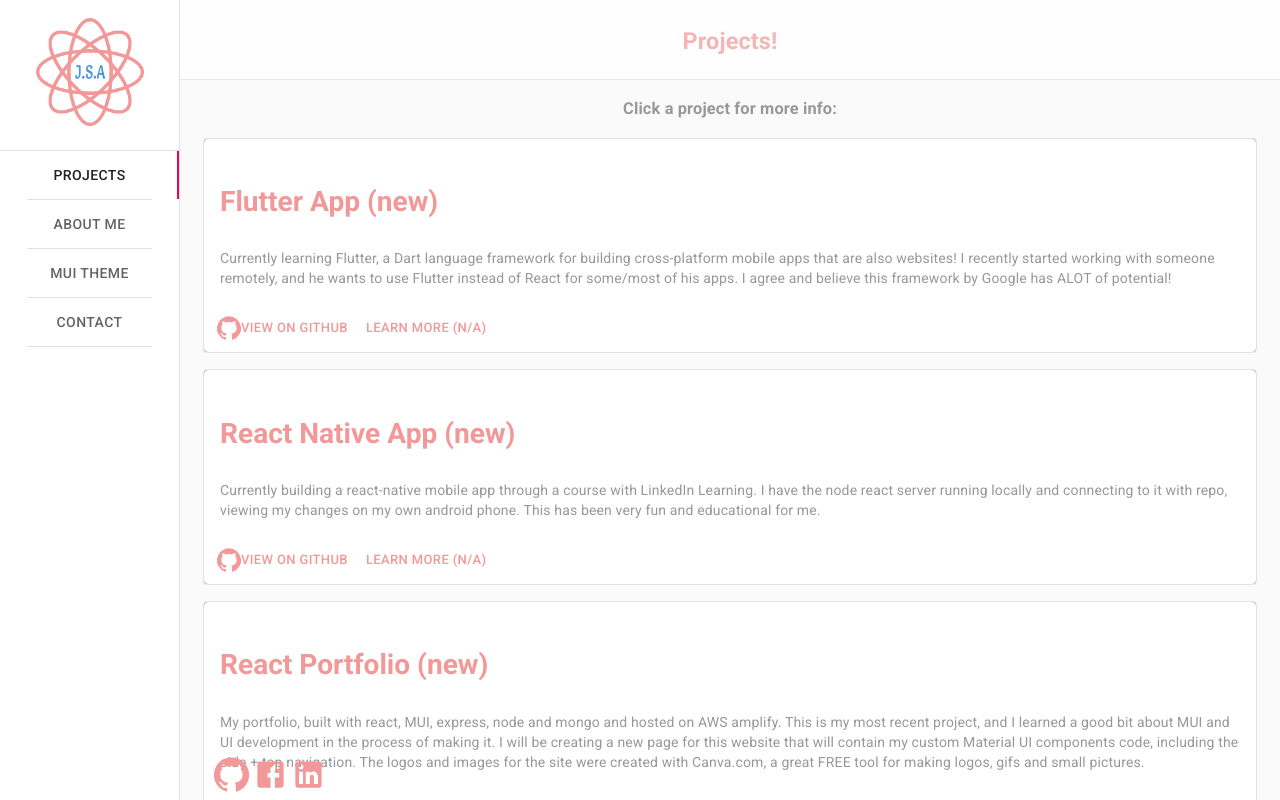
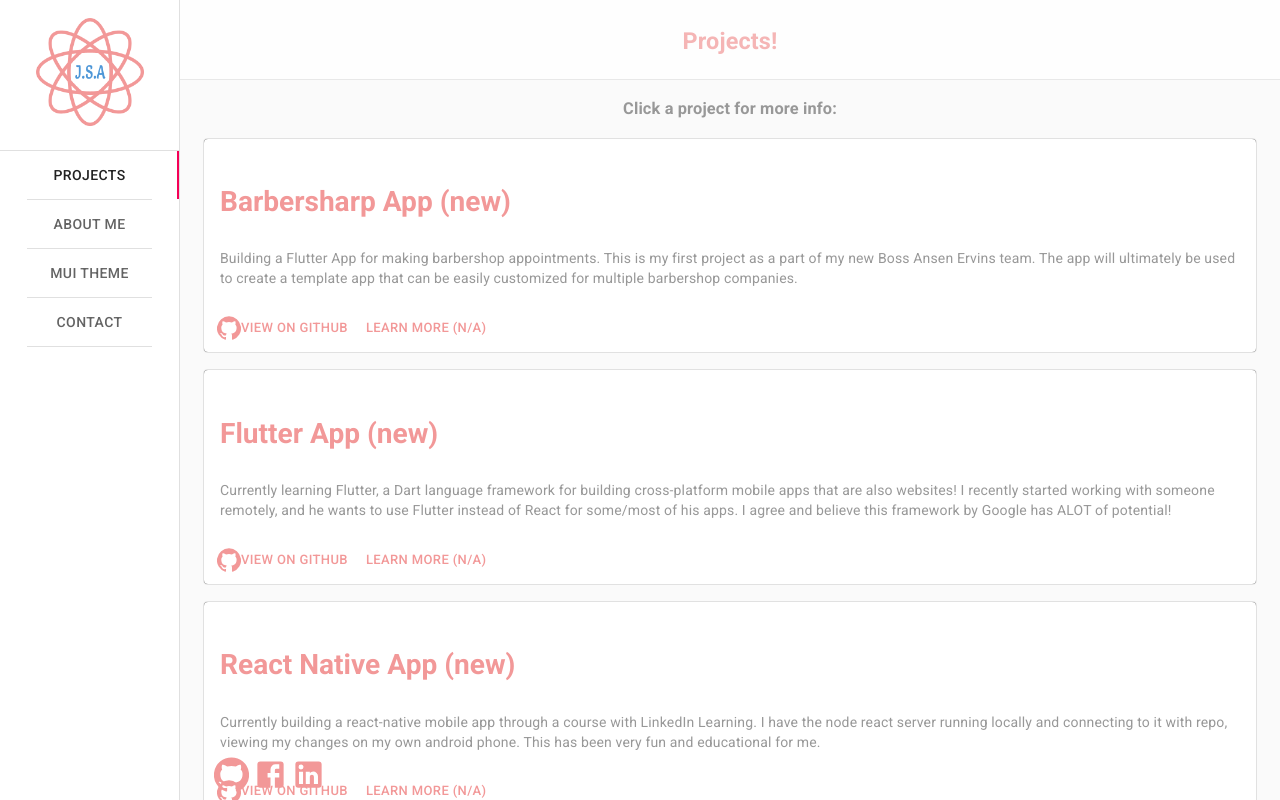
Before and after one commit to js-addis/react_portfolio, a React (Create React App) app: page / in a window 1280 px wide. Shown: the top 800 px of the page. Built offline with nearby package versions, Linux system fonts and the light colour scheme.

Commit message:
modified:   src/Components/Projects.js

```diff
--- a/src/Components/Projects.js
+++ b/src/Components/Projects.js
@@ -35,6 +35,15 @@
     return (
         <Container className={classes.root} maxWidth={"xl"} spacing={5}>
             <h3 className={classes.h3}>Click a project for more info:</h3>
+            <ImgMediaCard
+                image={<Logo/>}
+                projectName={'Barbersharp App (new)'}
+                description={'Building a Flutter App for making barbershop appointments. This is my first project as a part of my new Boss Ansen Ervins team. The app will ultimately be used to create a template app that can be easily customized for multiple barbershop companies.'}
+                action1={'https://github.com/js-addis/barbersharp'}
+                action2={null}
+                modalContent={<Logo/>}
+                url={"https://github.com/js-addis/barbersharp"}
+            ></ImgMediaCard>
             <ImgMediaCard
                 image={<Logo/>}
                 projectName={'Flutter App (new)'}
```
